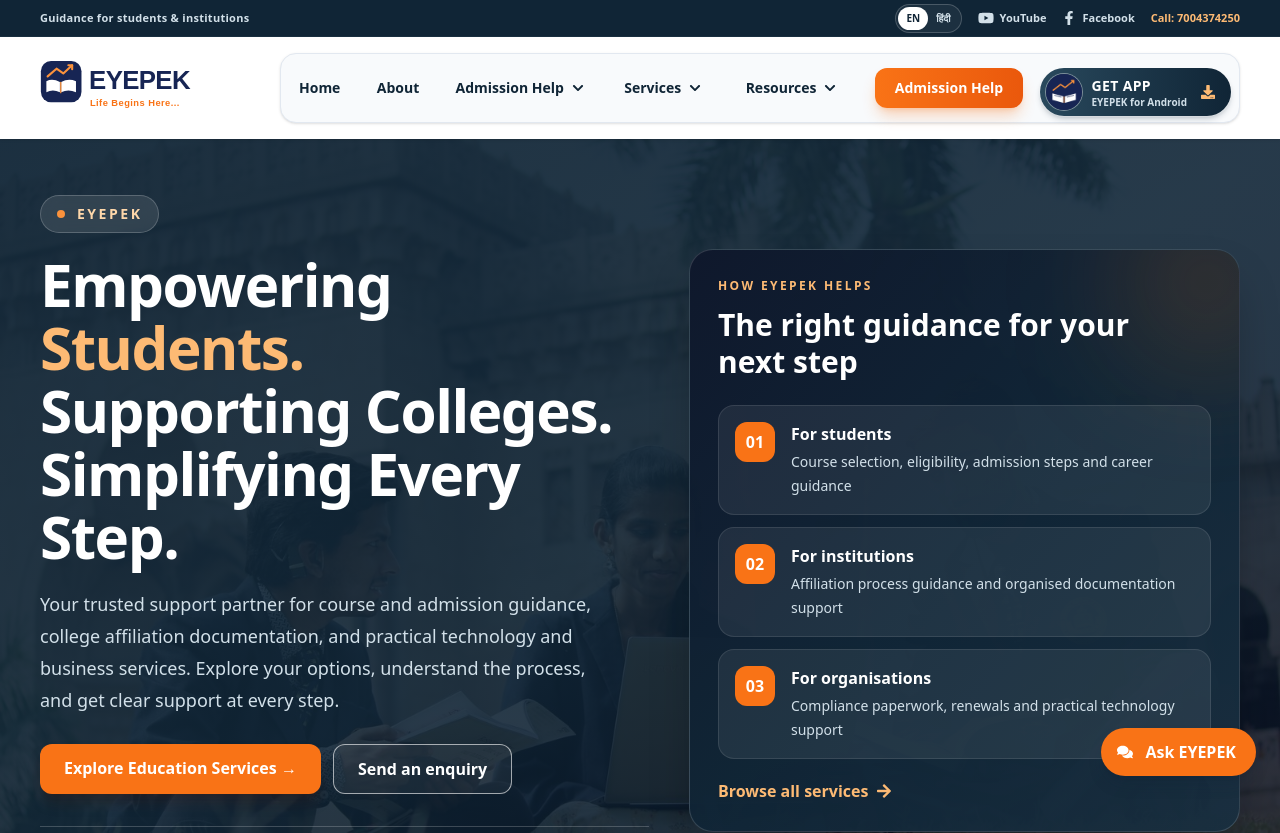
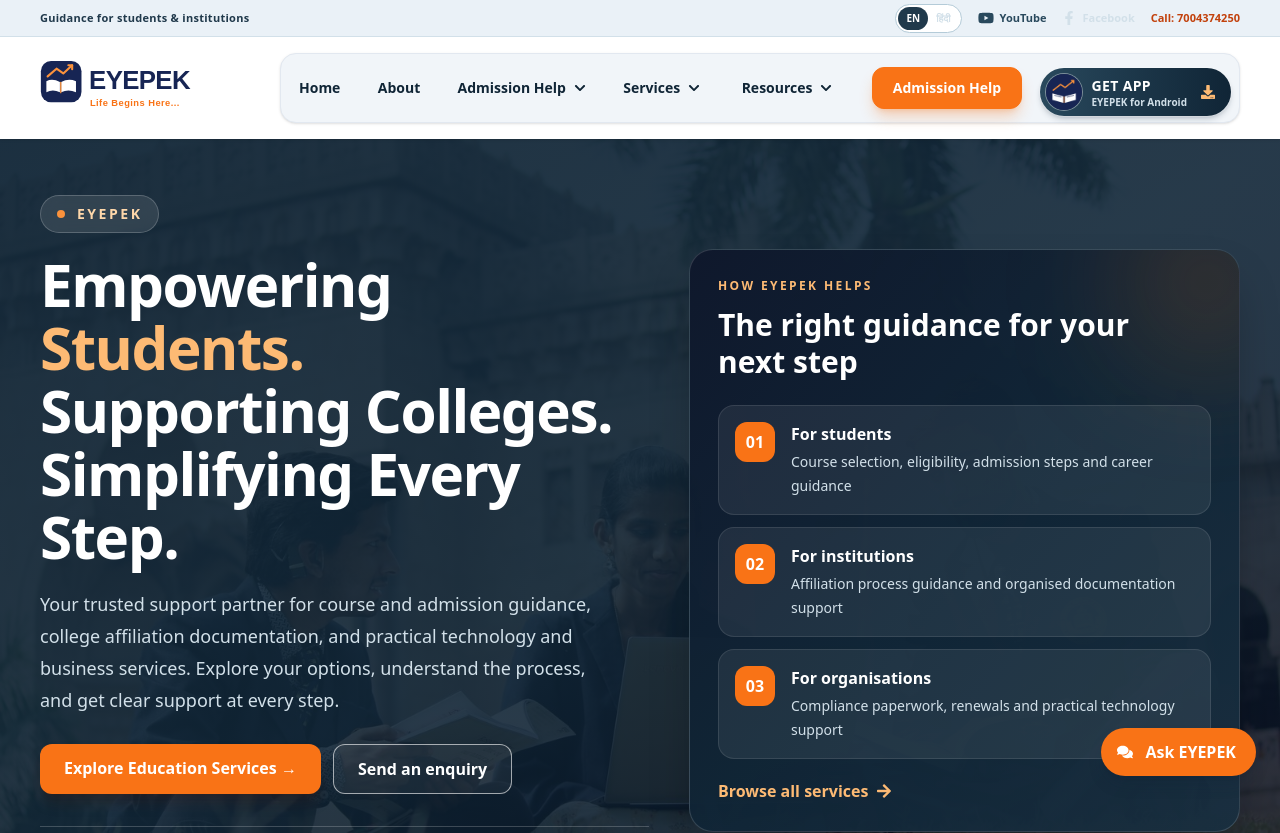
Before and after one commit to eyepek/EYEPEK, a React (Vite) app: page / in a window 1280 px wide. Shown: the top 833 px of the page. Built offline with nearby package versions, Linux system fonts and the light colour scheme.

Commit message:
Lighten header colors and unify navigation tab styling

```diff
--- a/src/components/NavBar.jsx
+++ b/src/components/NavBar.jsx
@@ -45,21 +45,21 @@ const NavBar = () => {
 
   return (
     <header className='sticky top-0 z-50 bg-white shadow-sm'>
-      <div className='border-b border-blue-900 bg-blue-950 px-4 text-blue-50 sm:px-6 md:px-10'>
+      <div className='border-b border-blue-100 bg-[#eaf1f7] px-4 text-blue-900 sm:px-6 md:px-10'>
         <div className='mx-auto flex min-h-9 max-w-7xl items-center justify-between gap-3'>
-          <p className='hidden text-[11px] font-semibold tracking-wide text-blue-100 sm:block'>{t('Guidance for students & institutions', 'छात्रों और संस्थानों के लिए मार्गदर्शन')}</p>
+          <p className='hidden text-[11px] font-semibold tracking-wide text-blue-800 sm:block'>{t('Guidance for students & institutions', 'छात्रों और संस्थानों के लिए मार्गदर्शन')}</p>
           <div className='ml-auto flex items-center gap-2.5 sm:gap-4'>
-            <div className='inline-flex items-center rounded-full border border-white/20 bg-white/5 p-0.5' aria-label={t('Choose language', 'भाषा चुनें')}>
-              <button type='button' onClick={() => setLanguage('en')} aria-pressed={language === 'en'} className={`rounded-full px-2 py-1 text-[10px] font-bold transition ${language === 'en' ? 'bg-white text-blue-950' : 'text-blue-100 hover:text-white'}`}>EN</button>
+            <div className='inline-flex items-center rounded-full border border-blue-200 bg-white p-0.5' aria-label={t('Choose language', 'भाषा चुनें')}>
+              <button type='button' onClick={() => setLanguage('en')} aria-pressed={language === 'en'} className={`rounded-full px-2 py-1 text-[10px] font-bold transition ${language === 'en' ? 'bg-blue-800 text-white' : 'text-blue-700 hover:text-orange-700'}`}>EN</button>
               <button type='button' onClick={() => setLanguage('hi')} aria-pressed={language === 'hi'} className={`rounded-full px-2 py-1 text-[10px] font-bold transition ${language === 'hi' ? 'bg-white text-blue-950' : 'text-blue-100 hover:text-white'}`}>हिंदी</button>
             </div>
-            <a href='https://www.youtube.com/@eyepek' target='_blank' rel='noreferrer' aria-label='Visit EYEPEK on YouTube (opens in a new tab)' className='inline-flex items-center gap-1.5 text-[11px] font-semibold text-blue-100 transition hover:text-orange-300'>
+            <a href='https://www.youtube.com/@eyepek' target='_blank' rel='noreferrer' aria-label='Visit EYEPEK on YouTube (opens in a new tab)' className='inline-flex items-center gap-1.5 text-[11px] font-semibold text-blue-700 transition hover:text-orange-600'>
               <FaYoutube aria-hidden='true' className='h-4 w-4' /><span className='hidden sm:inline'>{t('YouTube', 'यूट्यूब')}</span>
             </a>
             <a href='https://www.facebook.com/share/1E6U716f8p/' target='_blank' rel='noreferrer' aria-label='Visit EYEPEK on Facebook (opens in a new tab)' className='inline-flex items-center gap-1.5 text-[11px] font-semibold text-blue-100 transition hover:text-orange-300'>
               <FaFacebookF aria-hidden='true' className='h-3.5 w-3.5' /><span className='hidden sm:inline'>{t('Facebook', 'फेसबुक')}</span>
             </a>
-            <a href='tel:7004374250' className='text-[11px] font-bold text-orange-300 transition hover:text-white'>{t('Call: 7004374250', 'कॉल: 7004374250')}</a>
+            <a href='tel:7004374250' className='text-[11px] font-bold text-orange-700 transition hover:text-blue-950'>{t('Call: 7004374250', 'कॉल: 7004374250')}</a>
           </div>
         </div>
       </div>
@@ -70,11 +70,11 @@ const NavBar = () => {
         <button type='button' aria-label={isOpen ? 'Close navigation' : 'Open navigation'} aria-controls='primary-navigation' aria-expanded={isOpen} onClick={() => setIsOpen(!isOpen)} className='inline-flex h-11 w-11 items-center justify-center rounded-xl border border-slate-200 bg-slate-50 text-blue-950 shadow-sm transition hover:border-orange-300 hover:bg-orange-50 lg:hidden'>
           <IoMdMenu className='h-7 w-7' />
         </button>
-        <nav id='primary-navigation' className={`${isOpen ? 'flex' : 'hidden'} absolute left-0 top-full max-h-[calc(100dvh-105px)] w-full flex-col gap-1 overflow-y-auto border-t border-slate-100 bg-white px-4 py-4 font-semibold text-blue-950 shadow-xl sm:px-6 lg:max-h-none lg:overflow-visible lg:static lg:flex lg:flex-1 lg:flex-row lg:items-center lg:justify-between lg:gap-1 lg:rounded-2xl lg:border lg:border-slate-200 lg:bg-slate-50 lg:px-2 lg:py-1.5 lg:shadow-sm`}>
+        <nav id='primary-navigation' className={`${isOpen ? 'flex' : 'hidden'} absolute left-0 top-full max-h-[calc(100dvh-105px)] w-full flex-col gap-1 overflow-y-auto border-t border-slate-100 bg-white px-4 py-4 font-semibold text-blue-950 shadow-xl sm:px-6 lg:max-h-none lg:overflow-visible lg:static lg:flex lg:flex-1 lg:flex-row lg:items-center lg:justify-between lg:gap-1 lg:rounded-2xl lg:border lg:border-slate-200 lg:bg-[#f1f5f9] lg:px-2 lg:py-1.5 lg:shadow-sm`}>
           <Link to='/' onClick={() => { closeMenu(); window.scrollTo({ top: 0, behavior: 'smooth' }); }} className='rounded-xl border border-slate-200 bg-slate-50 px-4 py-3 text-sm font-bold text-blue-950 transition hover:border-orange-300 hover:bg-orange-50 hover:text-orange-700 lg:border-0 lg:bg-transparent lg:px-2.5 lg:py-2 lg:hover:bg-blue-100'>{t('Home', 'होम')}</Link>
           <a href='/#about' onClick={closeMenu} className='rounded-xl border border-slate-200 bg-slate-50 px-4 py-3 text-sm font-bold text-blue-950 transition hover:border-orange-300 hover:bg-orange-50 hover:text-orange-700 lg:border-0 lg:bg-transparent lg:px-2.5 lg:py-2 lg:hover:bg-blue-100'>{t('About', 'हमारे बारे में')}</a>
           <div className='relative w-full lg:w-auto'>
-            <button type='button' onClick={() => { setGuidanceOpen(!guidanceOpen); setServicesOpen(false); setJourneyOpen(false); }} aria-expanded={guidanceOpen} aria-controls='guidance-dropdown' className='inline-flex w-full items-center justify-between gap-2 rounded-xl border border-slate-200 bg-slate-50 px-4 py-3 text-left text-sm font-bold text-blue-950 transition hover:border-orange-300 hover:bg-orange-50 hover:text-orange-700 lg:w-auto lg:border-0 lg:bg-transparent lg:px-2.5 lg:py-2 lg:hover:bg-blue-100'>
+            <button type='button' onClick={() => { setGuidanceOpen(!guidanceOpen); setServicesOpen(false); setJourneyOpen(false); }} aria-expanded={guidanceOpen} aria-controls='guidance-dropdown' className='inline-flex w-full items-center justify-between gap-2 rounded-xl border border-slate-200 bg-[#f3f7fb] px-4 py-3 text-left text-sm font-bold text-blue-950 transition hover:border-orange-300 hover:bg-[#fff4e8] hover:text-orange-700 lg:w-auto lg:border-0 lg:bg-transparent lg:px-2.5 lg:py-2 lg:hover:bg-white'>
               {t('Admission Help', 'प्रवेश सहायता')} <FaChevronDown aria-hidden='true' className={`h-3 w-3 transition-transform ${guidanceOpen ? 'rotate-180' : ''}`} />
             </button>
             <div id='guidance-dropdown' className={`${guidanceOpen ? 'block' : 'hidden'} mt-2 max-h-[55vh] overflow-y-auto rounded-xl border border-slate-200 bg-white shadow-lg lg:mt-4 lg:max-h-none lg:overflow-hidden lg:absolute lg:left-0 lg:top-full lg:mt-4 lg:w-80 lg:shadow-2xl`}>
@@ -93,7 +93,7 @@ const NavBar = () => {
             </div>
           </div>
           <div className='relative w-full lg:w-auto'>
-            <button type='button' onClick={() => { setServicesOpen(!servicesOpen); setGuidanceOpen(false); setJourneyOpen(false); }} aria-expanded={servicesOpen} aria-controls='services-dropdown' className='inline-flex w-full items-center justify-between gap-2 rounded-xl px-4 py-3 text-left text-sm font-bold transition duration-200 hover:bg-blue-100 hover:text-orange-700 lg:w-auto lg:px-3.5 lg:py-2.5'>
+            <button type='button' onClick={() => { setServicesOpen(!servicesOpen); setGuidanceOpen(false); setJourneyOpen(false); }} aria-expanded={servicesOpen} aria-controls='services-dropdown' className='inline-flex w-full items-center justify-between gap-2 rounded-xl border border-slate-200 bg-[#f3f7fb] px-4 py-3 text-left text-sm font-bold text-blue-950 transition hover:border-orange-300 hover:bg-[#fff4e8] hover:text-orange-700 lg:w-auto lg:border-0 lg:bg-transparent lg:px-2.5 lg:py-2 lg:hover:bg-white'>
               {t('Services', 'सेवाएँ')} <FaChevronDown aria-hidden='true' className={`h-3 w-3 transition-transform ${servicesOpen ? 'rotate-180' : ''}`} />
             </button>
             <div id='services-dropdown' className={`${servicesOpen ? 'block' : 'hidden'} mt-2 max-h-56 min-w-64 overflow-y-auto rounded-xl border border-slate-100 bg-white py-2 shadow-lg lg:mt-3 lg:max-h-none lg:overflow-hidden lg:absolute lg:left-0 lg:top-full lg:mt-3 lg:w-72 lg:shadow-2xl`}>
@@ -114,13 +114,13 @@ const NavBar = () => {
               <div className='p-2'>
                 {journeyLinks.map((item) => {
                   const Icon = item.icon;
-                  return <a key={item.label} href={item.href} onClick={closeMenu} className='group flex items-start gap-3 rounded-lg px-3 py-3 transition hover:bg-orange-50'><span className='mt-0.5 flex h-9 w-9 shrink-0 items-center justify-center rounded-lg bg-blue-50 text-blue-900 transition group-hover:bg-orange-100 group-hover:text-orange-700'><Icon aria-hidden='true' className='h-4 w-4' /></span><span className='min-w-0'><span className='block text-sm font-semibold text-blue-950 group-hover:text-red-600'>{item.label}</span><span className='mt-0.5 block text-xs font-normal leading-relaxed text-slate-500'>{item.detail}</span></span></a>;
+                  return <a key={item.label} href={item.href} onClick={closeMenu} className='group flex items-start gap-3 rounded-lg border border-slate-100 bg-[#f3f7fb] px-3 py-3 transition hover:border-orange-200 hover:bg-[#fff4e8]'><span className='mt-0.5 flex h-9 w-9 shrink-0 items-center justify-center rounded-lg bg-blue-50 text-blue-900 transition group-hover:bg-orange-100 group-hover:text-orange-700'><Icon aria-hidden='true' className='h-4 w-4' /></span><span className='min-w-0'><span className='block text-sm font-semibold text-blue-950 group-hover:text-red-600'>{item.label}</span><span className='mt-0.5 block text-xs font-normal leading-relaxed text-slate-500'>{item.detail}</span></span></a>;
                 })}
               </div>
               <a href='/#admissions' onClick={closeMenu} className='flex items-center justify-between border-t border-slate-100 px-5 py-3 text-sm font-bold text-orange-600 transition hover:bg-orange-50'>{t('Contact EYEPEK', 'EYEPEK से संपर्क करें')} <span aria-hidden='true'>→</span></a>
             </div>
           </div>
-          <a href='/contact' onClick={closeMenu} className='mt-2 w-full rounded-xl bg-gradient-to-r from-orange-500 to-orange-600 px-5 py-3 text-center text-sm font-extrabold text-white shadow-lg shadow-orange-500/30 transition duration-200 hover:-translate-y-0.5 hover:from-orange-600 hover:to-orange-700 lg:mt-0 lg:ml-2 lg:w-auto lg:px-5 lg:py-2.5'>{t('Admission Help', 'प्रवेश सहायता')}</a>
+          <a href='/contact' onClick={closeMenu} className='mt-2 w-full rounded-xl border border-orange-500 bg-orange-500 px-5 py-3 text-center text-sm font-extrabold text-white shadow-lg shadow-orange-500/30 transition duration-200 hover:-translate-y-0.5 hover:from-orange-600 hover:to-orange-700 lg:mt-0 lg:ml-2 lg:w-auto lg:px-5 lg:py-2.5'>{t('Admission Help', 'प्रवेश सहायता')}</a>
           <div className='pt-2 lg:hidden xl:block [&_a]:w-full [&_a]:justify-center'><InstallAppButton /></div>
         </nav>
       </div>
```
